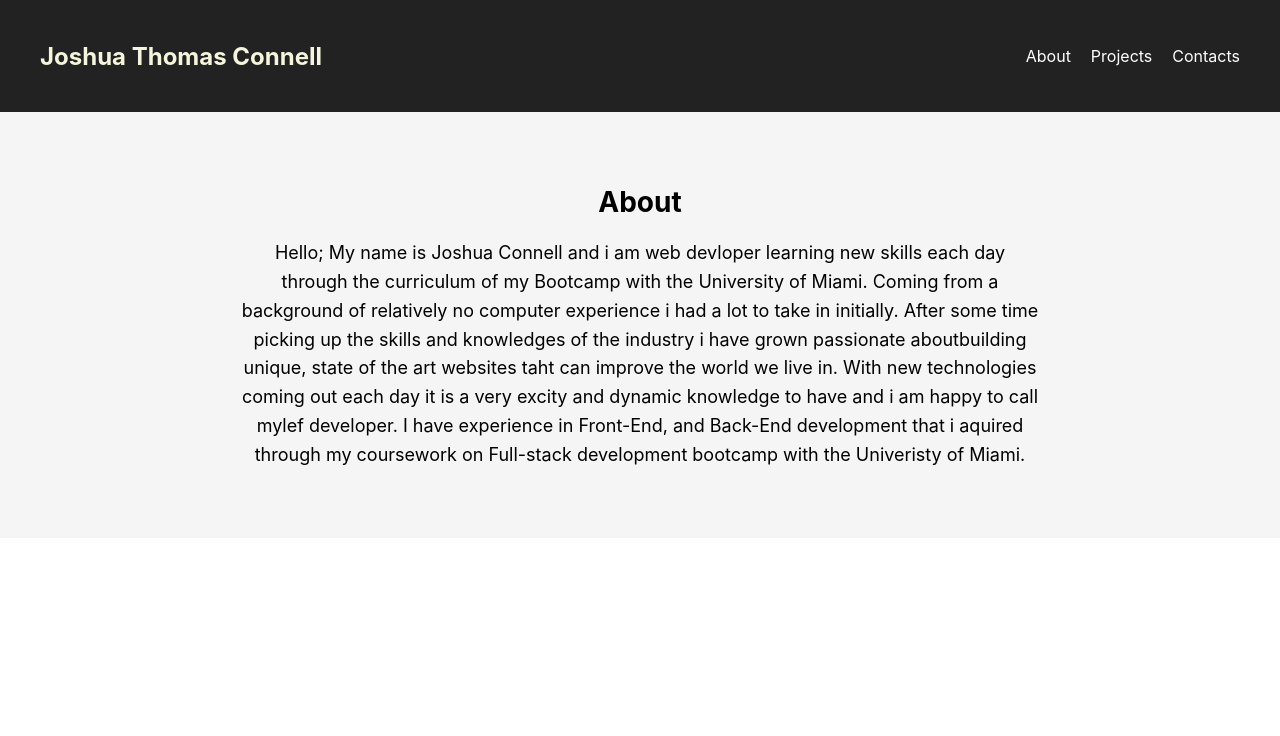
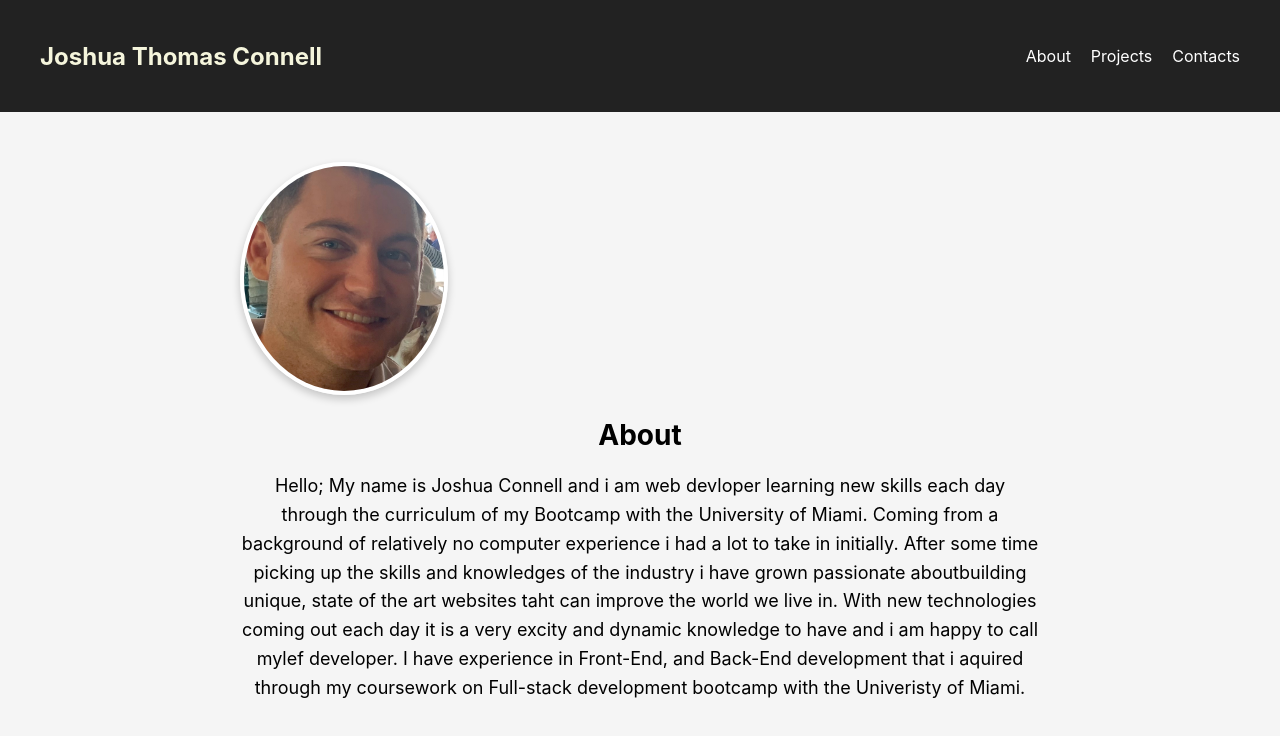
Before and after one commit to CIJoshTC/Enhanced-Profile, a React (Create React App) app in the folder portfolio/: page / in a window 1280 px wide. Shown: the top 736 px of the page. Built offline with nearby package versions, Linux system fonts and the light colour scheme.

Commit message:
added profile image and css

```diff
--- a/portfolio/src/components/About.css
+++ b/portfolio/src/components/About.css
@@ -18,3 +18,17 @@
     font-size: 18px;
     line-height: 1.6;
   }
+  .profile-image {
+    width: 200px;
+    height: 225px;
+    border-radius: 70%;
+    overflow: hidden;
+    box-shadow: 0 4px 8px rgba(0, 0, 0, 0.2);
+    border: 4px solid #fff;
+}
+
+.profile-image img {
+    width: 100%;
+    height: 100%;
+    object-fit: cover;
+}
--- a/portfolio/src/components/About.js
+++ b/portfolio/src/components/About.js
@@ -6,6 +6,9 @@ const About = () => {
     return (
         <section id="about" className="about">
             <div className="about-content">
+            <div className="profile-image">
+                    <img src="/IMG_0631.jpg" alt="Profile" /> {/* Use the image path */}
+                </div>
                 <h2>About</h2>
                 <p>
                     Hello; My name is Joshua Connell and i am  web devloper learning new skills each day through the curriculum
```
Also changed, not shown: portfolio/public/IMG_0631.jpg (added).
